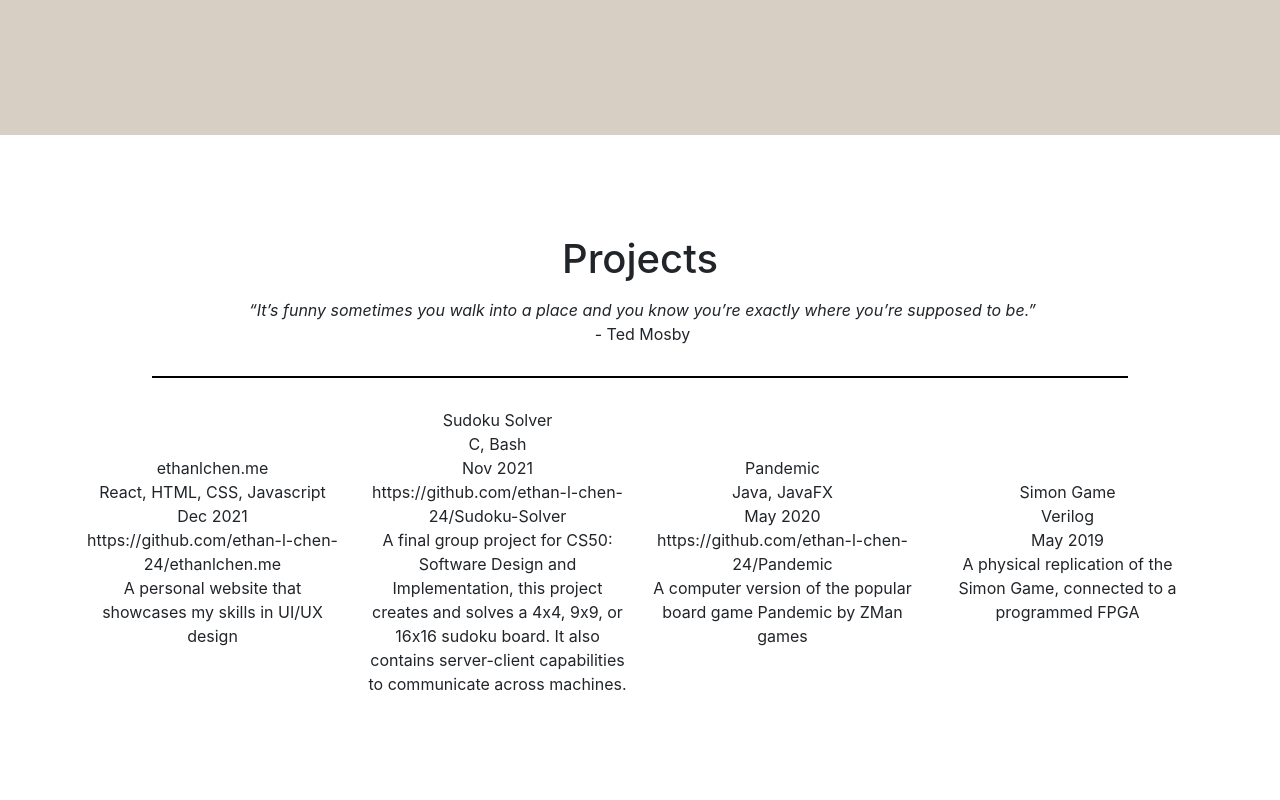
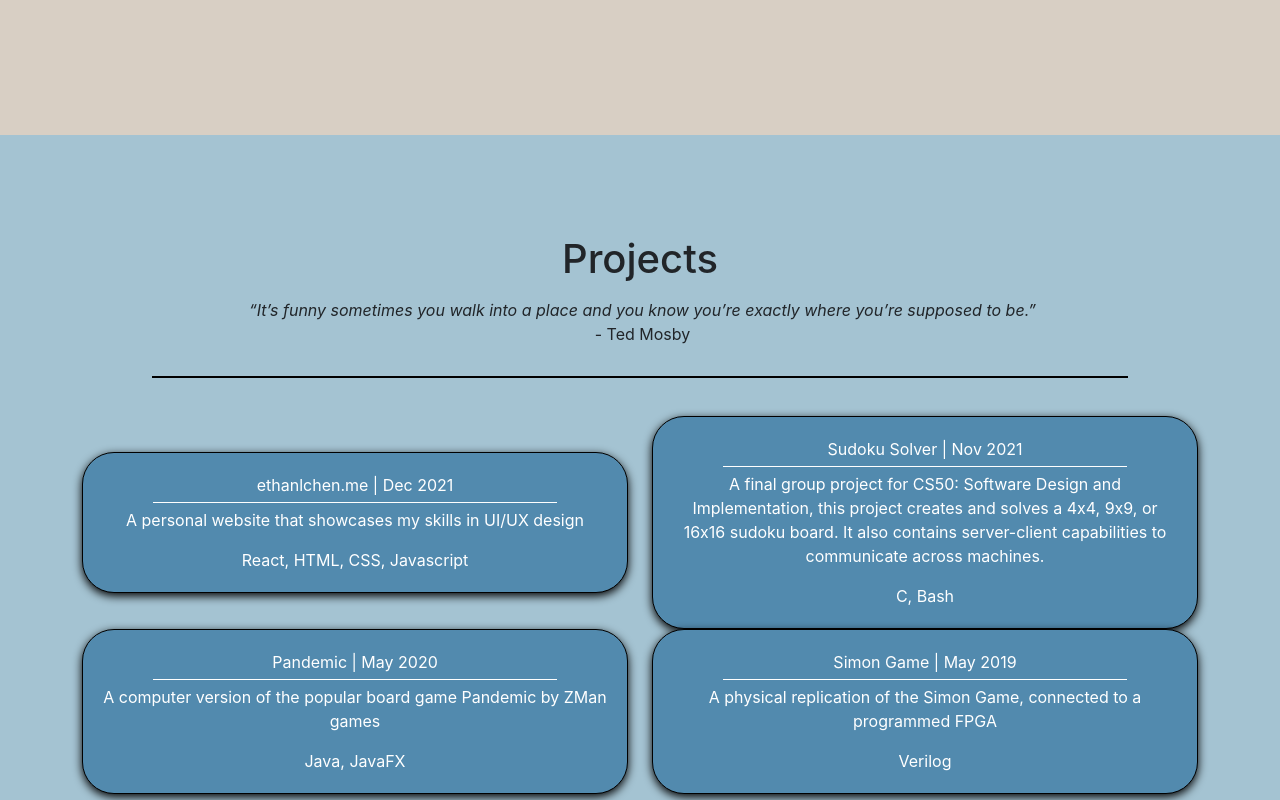
Before and after one commit to ethan-l-chen-24/ethanlchen.me, a React (Create React App) app: page / in a window 1280 px wide. Shown: the part 380-1180 px from the top of the page. Built offline with nearby package versions, Linux system fonts and the light colour scheme.

Commit message:
working on project tiles

```diff
--- a/src/components/Projects/ProjectTile.js
+++ b/src/components/Projects/ProjectTile.js
@@ -2,12 +2,11 @@ import React from 'react'
 
 const ProjectTile = ( { name, languages, date, github, description} ) => {
     return (
-        <div>
-            <div>{ name }</div>
+        <div className='boxed projectBox'>
+            <div>{ name + " | " + date }</div>
+            <hr className='projectHR'/>
+            <p>{ description }</p>
             <div> {languages.map((language, i, arr) => (i === arr.length-1 ? (<span> {language} </span>) : (<span>{language + ', '}</span>)))} </div>
-            <div>{ date }</div>
-            <div>{ github }</div>
-            <p>{ description }</p>
         </div>
     )
 }
--- a/src/components/Projects/Projects.js
+++ b/src/components/Projects/Projects.js
@@ -15,7 +15,7 @@ const Projects = () => {
              <Container>
                 <Row>
                     {ProjectsData.map((project) =>
-                    (<Col xs={6} lg={3} className='center'>
+                    (<Col xs={12} lg={6} className='center'>
                         <ProjectTile name={project.name} languages={project.languages} date={project.date} github={project.github} description={project.description}/>
                     </Col>)
                     )}
--- a/src/components/SliceOfLife/SliceOfLifeTile.js
+++ b/src/components/SliceOfLife/SliceOfLifeTile.js
@@ -9,7 +9,7 @@ const SliceOfLifeTile = ( { type, description, images } ) => {
                     <u><h2>{ type }</h2></u>
                 </Col>
                 <Col xs={12} md={9} className='center'>
-                    <p className="boxed">{ description }</p>
+                    <p className="boxed solDescription">{ description }</p>
                 </Col>
             </Row>
             <Row>
--- a/src/styles/App.css
+++ b/src/styles/App.css
@@ -36,8 +36,6 @@ p {
 }
 
 .boxed {
-    background-color: #ff8c00;
-    color: white;
     padding: 20px;
     border: black 1px solid;
     border-radius: 2rem;
--- a/src/styles/Projects.css
+++ b/src/styles/Projects.css
@@ -1,8 +1,17 @@
 #projects {
-
+    background-color: #a4c3d2;
 }
 
 #projectsHR {
     height: 2px;
     color: black;
 }
+
+.projectBox {
+    background-color: #528aae;
+    color: white;
+}
+
+.projectHR {
+    margin: 5px auto 5px auto;
+}
--- a/src/styles/SliceOfLife.css
+++ b/src/styles/SliceOfLife.css
@@ -10,6 +10,11 @@
 #sliceOfLifeHR {
     height: 2px;
     color: black;
+}
+
+.solDescription {
+    background-color: #ff8c00;
+    color: white;
 }
 
 .activity {
```
